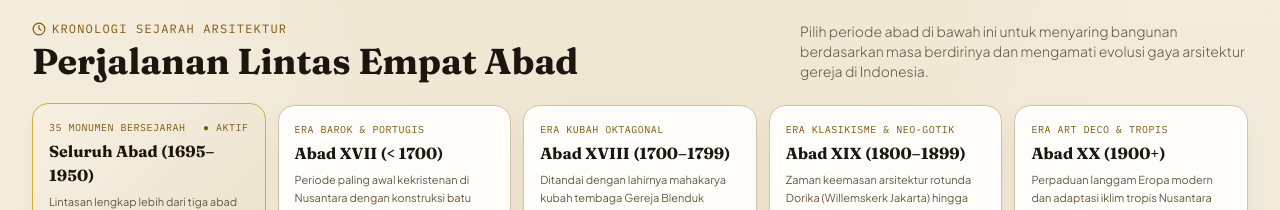
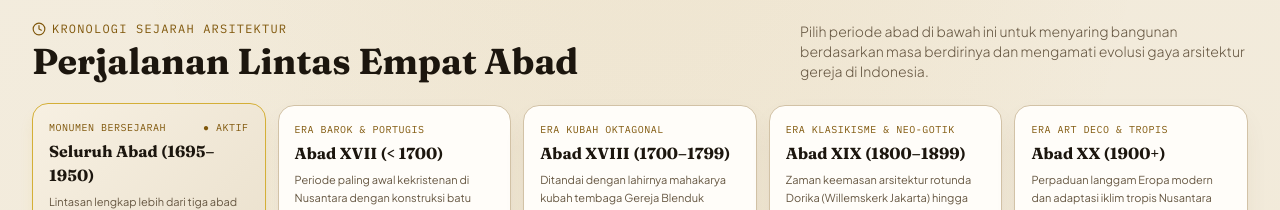
Before and after one commit to deptpeg-pixel/cagar_budaya, a Next.js app: page / in a window 1280 px wide. Shown: the part 1000-1210 px from the top of the page. Built offline with nearby package versions, Linux system fonts and the light colour scheme; no server answers; the database is empty.

Commit message:
feat: make public counter labels fully dynamic from database count and create admin@heritage.com user in Supabase Auth

```diff
--- a/src/app/admin/login/page.tsx
+++ b/src/app/admin/login/page.tsx
@@ -100,7 +100,7 @@ export default function AdminLoginPage() {
                 required
                 value={email}
                 onChange={(e) => setEmail(e.target.value)}
-                placeholder="admin@gpib.or.id"
+                placeholder="admin@heritage.com"
                 className="w-full bg-[#181714] border border-[#2c2822] focus:border-[#c8a24a] rounded-xl pl-9 pr-3 py-2.5 text-xs text-[#f2eee6] placeholder-[#6d6455] focus:outline-none"
               />
             </div>
--- a/src/components/CatalogView.tsx
+++ b/src/components/CatalogView.tsx
@@ -40,7 +40,7 @@ const ERA_TABS = [
   {
     id: "all",
     label: "Seluruh Abad (1695–1950)",
-    sub: "35 Monumen Bersejarah",
+    sub: "Monumen Bersejarah",
     desc: "Lintasan lengkap lebih dari tiga abad warisan arsitektur gereja di Indonesia.",
   },
   {
@@ -202,7 +202,7 @@ export default function CatalogView({
                 className="px-6 py-3.5 rounded-2xl bg-gradient-to-r from-[#d4af37] via-[#e8c86b] to-[#c59b27] text-[#0b0a08] font-bold text-xs sm:text-sm shadow-xl shadow-[#d4af37]/25 hover:brightness-110 hover:scale-[1.02] flex items-center gap-2 transition-all cursor-pointer"
               >
                 <Sparkles className="w-4 h-4" />
-                <span>Jelajahi 35 Monumen Bersejarah</span>
+                <span>Jelajahi {items.length} Monumen Bersejarah</span>
               </button>
 
               <button
@@ -524,7 +524,7 @@ export default function CatalogView({
               }}
               className="px-5 py-2.5 rounded-xl bg-[#d4af37] text-[#0b0a08] text-xs font-bold cursor-pointer"
             >
-              Tampilkan Kembali Seluruh 35 Monumen
+              Tampilkan Kembali Seluruh {items.length} Monumen
             </button>
           </div>
         ) : (
@@ -649,7 +649,7 @@ export default function CatalogView({
                 <span>Kartografi Interaktif Nusantara</span>
               </div>
               <h2 className="text-2xl sm:text-4xl font-serif font-bold text-[#f5f2eb]">
-                Peta Sebaran 35 Bangunan Cagar Budaya
+                Peta Sebaran {items.length} Bangunan Cagar Budaya
               </h2>
             </div>
 
```
